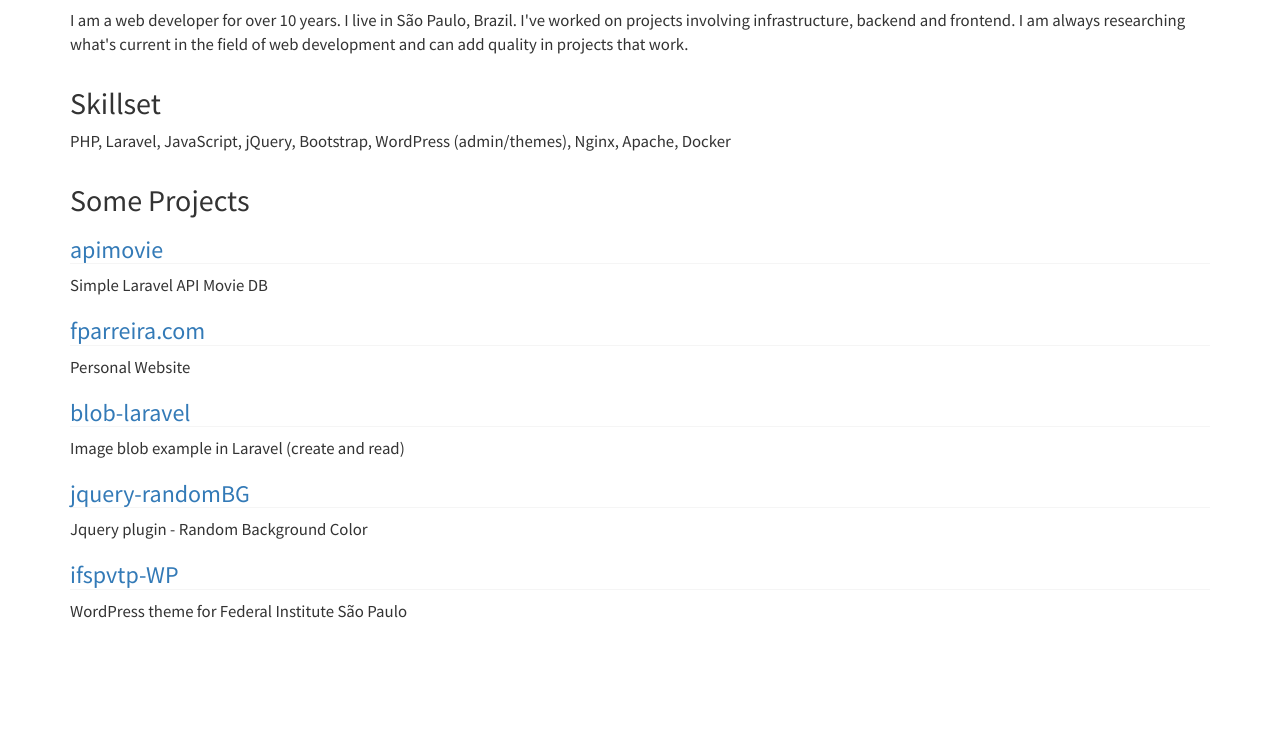
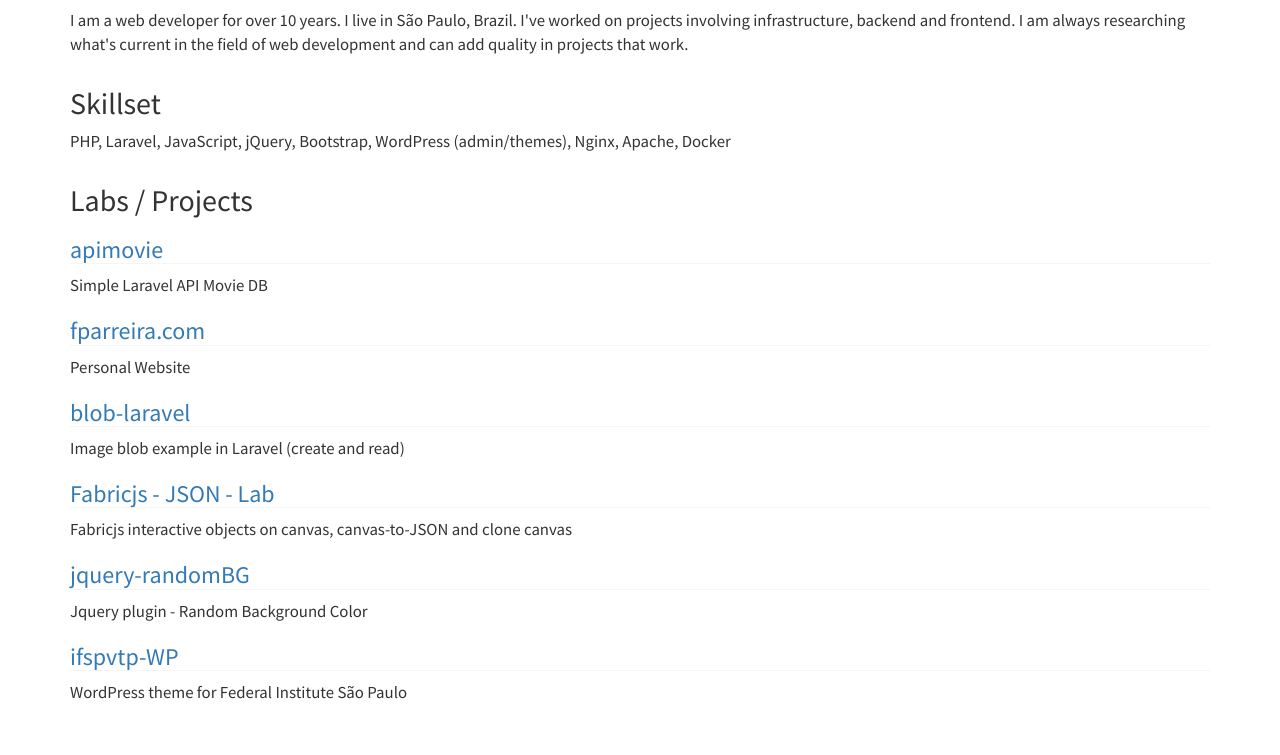
Before and after one commit to fparreira/fparreira.com, a PHP site: page / in a window 1280 px wide. Shown: the part 244-999 px from the top of the page. Before the commit the page ends 862 px from the top, so only its background shows below. Run offline with PHP 8.4, Linux system fonts and the light colour scheme.

Commit message:
add project Fabricjs-json-lab

```diff
--- /dev/null
+++ b/analyticstracking.php
@@ -0,0 +1,10 @@
+<script>
+    (function(i,s,o,g,r,a,m){i['GoogleAnalyticsObject']=r;i[r]=i[r]||function(){
+            (i[r].q=i[r].q||[]).push(arguments)},i[r].l=1*new Date();a=s.createElement(o),
+        m=s.getElementsByTagName(o)[0];a.async=1;a.src=g;m.parentNode.insertBefore(a,m)
+    })(window,document,'script','https://www.google-analytics.com/analytics.js','ga');
+
+    ga('create', 'UA-91072707-1', 'auto');
+    ga('send', 'pageview');
+
+</script>
--- a/css/style.css
+++ b/css/style.css
@@ -87,7 +87,6 @@ a:hover i.fa.fa.fa-facebook{
     color: #3b5998;
 }
 
-
 .article{
     font-family: 'Source Sans Pro', sans-serif;
     font-size: 1.2em;
--- a/index.php
+++ b/index.php
@@ -3,11 +3,13 @@
 <head>
     <meta charset="utf-8">
     <title>Fernando Parreira</title>
-    <link rel="stylesheet" href="css/style.css" media="screen" title="no title" charset="utf-8">
     <link rel="stylesheet" href="css/bootstrap.min.css">
     <link rel="stylesheet" href="css/font-awesome.min.css">
+    <link rel="stylesheet" href="css/style.css" media="screen" charset="utf-8">
 </head>
 <body>
+
+<?php include_once("analyticstracking.php") ?>
 
 <div class="container">
     <div class="row header">
@@ -50,7 +52,7 @@
     </div>
     <div class="row">
         <div class="col-md-12 article">
-            <h2>Some Projects</h2>
+            <h2>Labs / Projects</h2>
             <?php
 
             $repos = array(
@@ -68,6 +70,11 @@
                     'name' => 'blob-laravel',
                     'url' => 'https://github.com/fparreira/blob-laravel',
                     'description' => 'Image blob example in Laravel (create and read)'
+                ),
+                array(
+                    'name' => 'Fabricjs - JSON - Lab',
+                    'url' => 'https://github.com/fparreira/fabricjs-json-lab',
+                    'description' => 'Fabricjs interactive objects on canvas, canvas-to-JSON and clone canvas'
                 ),
                 array(
                     'name' => 'jquery-randomBG',
```
